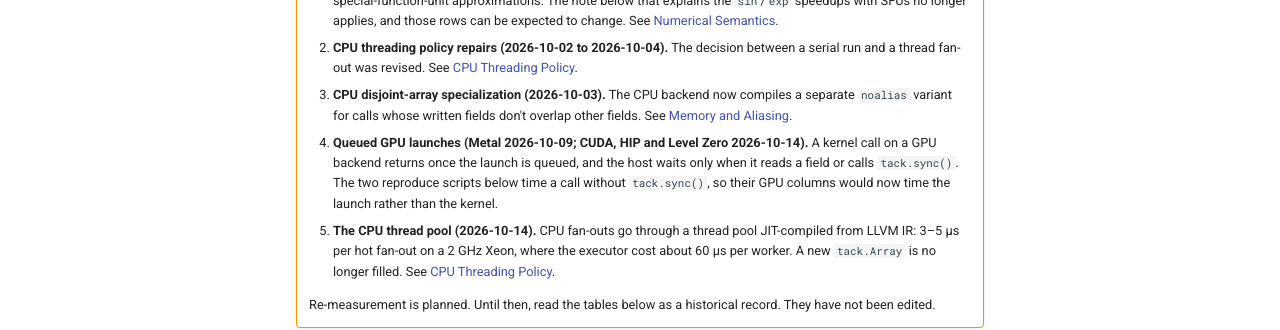
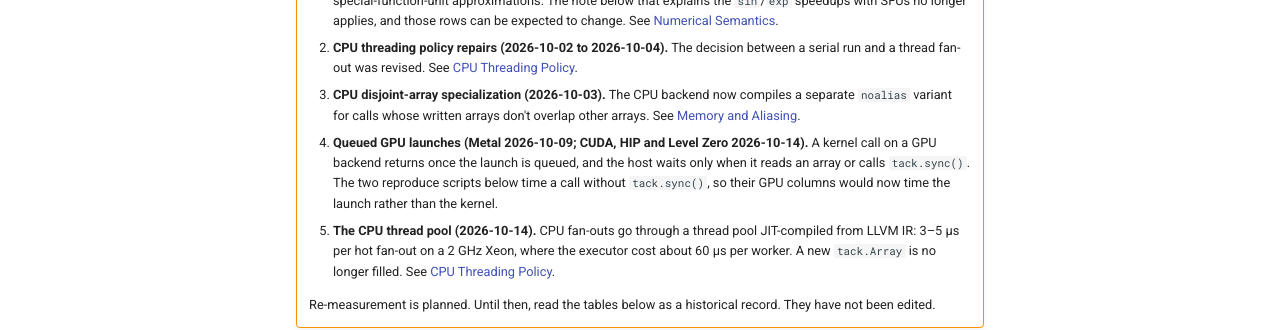
Before and after one commit to berkgeveci/tack, an MkDocs documentation site: the page built from docs/performance.md, in a window 1280 px wide and 900 px high. Shown: the part 382-712 px from the top of the window. Built offline with MkDocs 1.6.1 and Material for MkDocs 9.7.7, drawn with Linux system fonts in a browser that asks for light colours; comment, search, counter and statistics services are not loaded.

Commit message:
Use current names in the CHANGELOG's Unreleased entries and docs/performance.md

```diff
--- a/docs/performance.md
+++ b/docs/performance.md
@@ -19,11 +19,11 @@
        [CPU Threading Policy](design/cpu-threading.md).
     3. **CPU disjoint-array specialization (2026-10-03).** The CPU backend
        now compiles a separate `noalias` variant for calls whose written
-       fields don't overlap other fields. See
+       arrays don't overlap other arrays. See
        [Memory and Aliasing](design/memory-and-aliasing.md).
     4. **Queued GPU launches (Metal 2026-10-09; CUDA, HIP and Level Zero
        2026-10-14).** A kernel call on a GPU backend returns once the launch
-       is queued, and the host waits only when it reads a field or calls
+       is queued, and the host waits only when it reads an array or calls
        `tack.sync()`. The two reproduce scripts below time a call without
        `tack.sync()`, so their GPU columns would now time the launch rather
        than the kernel.
```
Also changed, not shown: CHANGELOG.md (+15 -15 lines).
